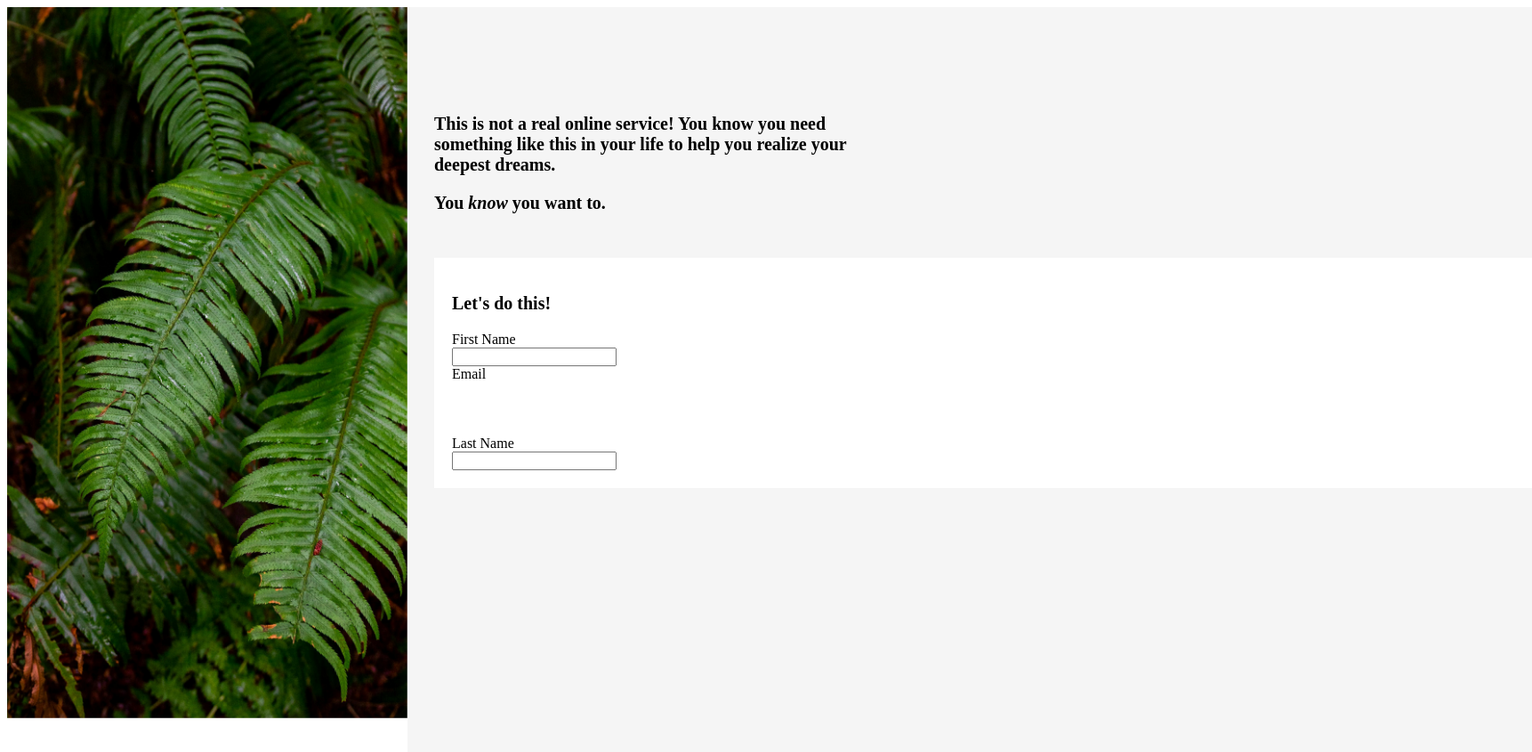
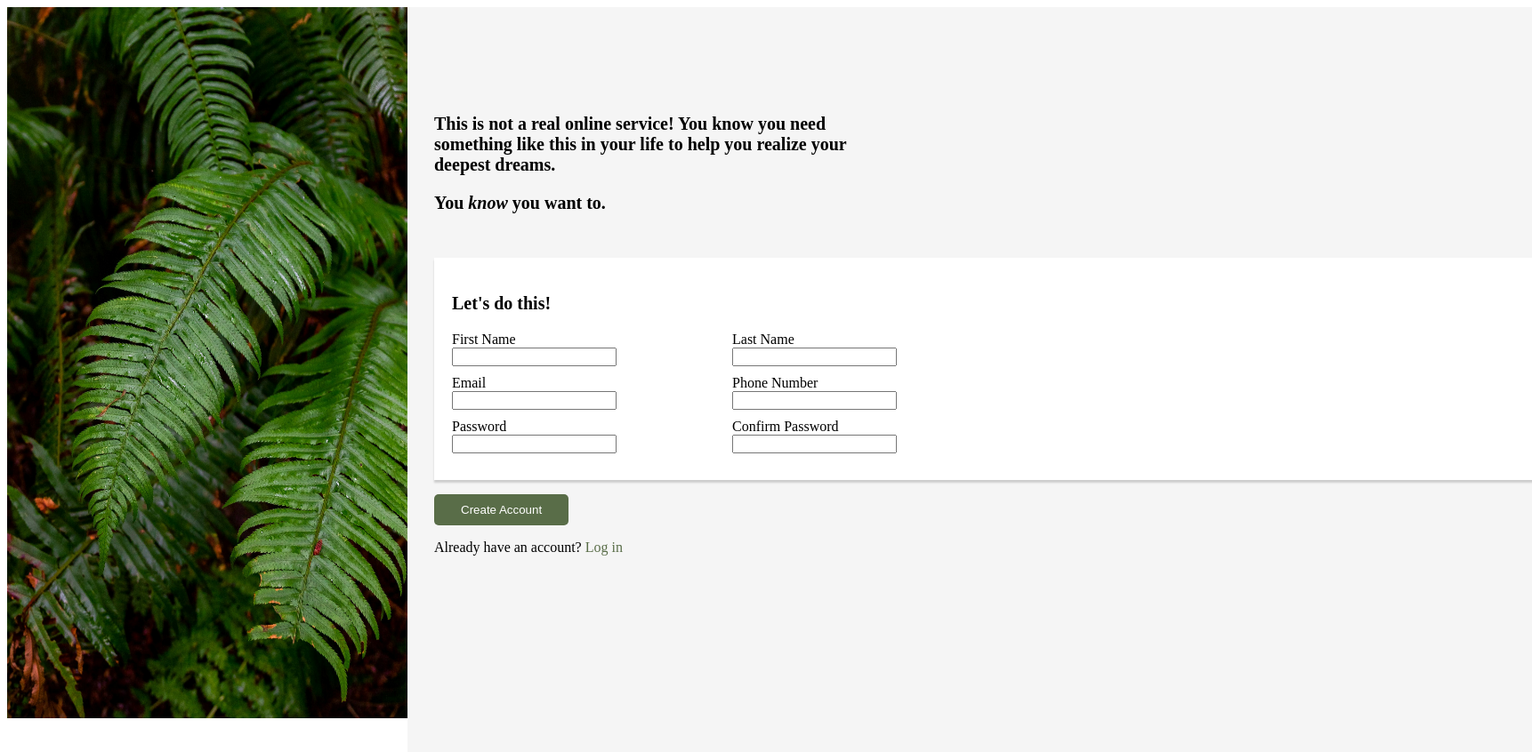
Before and after one commit to YeatisNeat/sign-up-form, a plain HTML site: page index.html in a window 1280 px wide. Shown: the whole page at 89% size, 1722 px wide, since content can reach past the window. After the commit the page ends 800 px from the top, so only its background shows below. Drawn offline with Linux system fonts and the light colour scheme.

Commit message:
I think it's finished!
Although it sure is very crappy. I suck at design anyways.

```diff
--- a/index.css
+++ b/index.css
@@ -14,8 +14,10 @@ img {
 }
 
 main {
+    position: fixed;
     transform: translateX(450px);
     height: 100%;
+    width: 100%;
     padding-top: 100px;
     padding-left: 30px;
     background-color: whitesmoke;
@@ -33,6 +35,7 @@ form {
     margin-top: 50px;
     padding: 20 20px;
     box-sizing: border-box;
+    box-shadow: 0px 3px 2px 0px rgba(0,0,0,0.17);
 }
 
 form p {
@@ -41,12 +44,25 @@ form p {
     margin-bottom: 20px;
 }
 
-.grid {
-    display: grid;
-    grid-template-columns: 1fr 1fr;
-    grid-template-rows: 1fr 1fr 1fr;
+
+
+input {
+    margin-bottom: 10px;
 }
 
-label {
-    margin-bottom: 10px;
+.form-stuff {
+    display: flex;
+    justify-content: space-between;
+    width: 500px;
 }
+
+button {
+    color: white;
+    background-color: #596D48;
+    padding-left: 30px;
+    padding-right: 30px;
+    padding-top: 10px;
+    padding-bottom: 10px;
+    border: none;
+    border-radius: 5px;
+}
--- a/index.html
+++ b/index.html
@@ -21,18 +21,29 @@
 
             <form>
                 <p>Let's do this!</p>
-                <div class="grid">
-                    <div class="left-elements">
-                        <label>First Name</label></br>
-                        <input type="text"></div></br>
-                        <label>Email</label>
-                    </div>
-                    <div class="right-elements">
-                        <label>Last Name</label></br>
-                        <input type="text">
-                    </div>
-                </div>
+                        <div class="form-stuff">
+                            <div class="left">
+                            <label>First Name</label></br>
+                            <input type="text"></br>
+                            <label>Email</label></br>
+                            <input type="text"></br>
+                            <label>Password</label></br>
+                            <input type="text"></div>
+
+                            <div class="right">
+                                <label>Last Name</label></br>
+                                <input type="text"></br>
+                                <label>Phone Number</label></br>
+                                <input type="text"></br>
+                                <label>Confirm Password</label></br>
+                                <input type="text">
+                            </div>
+                        </div>
+
             </form>
+
+            <button>Create Account</button>
+            <p>Already have an account?<span style="color: #596D48"> Log in</span></p>
         </main>
     </body>
 </html>
```
